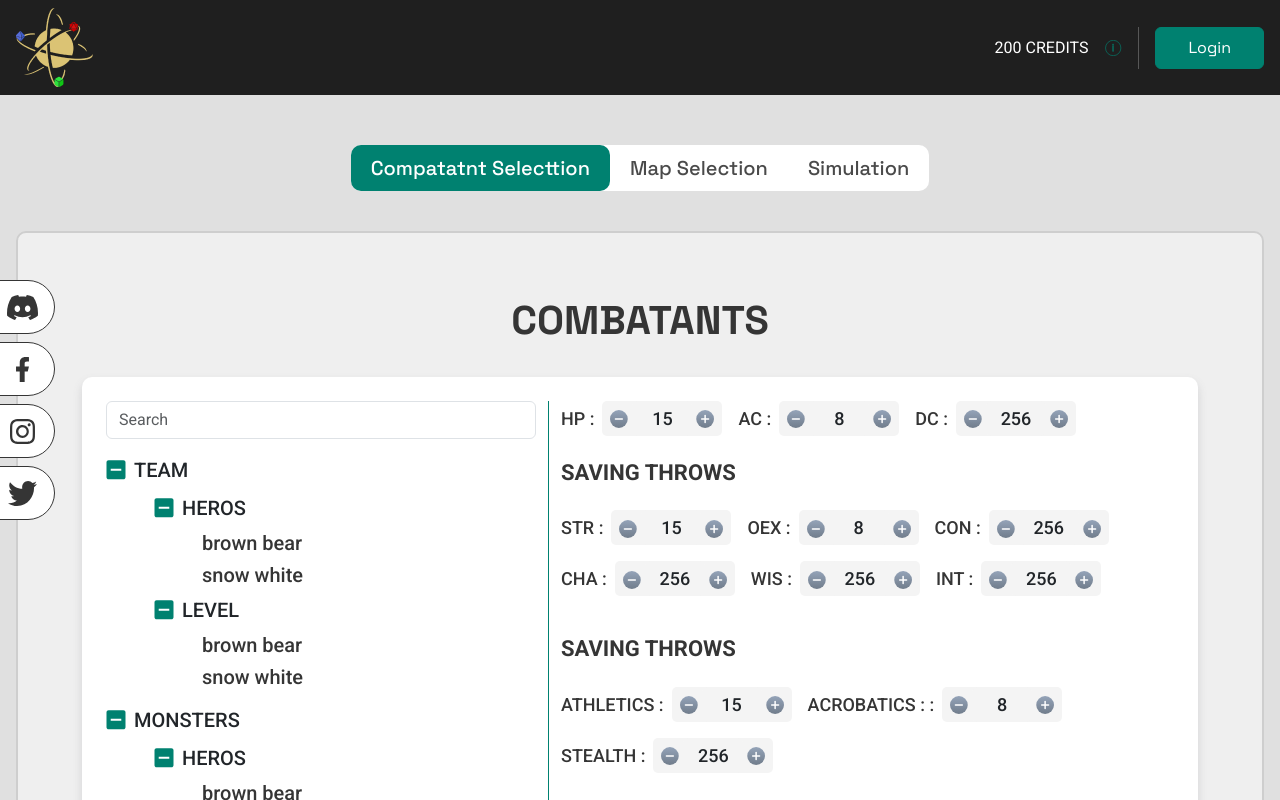
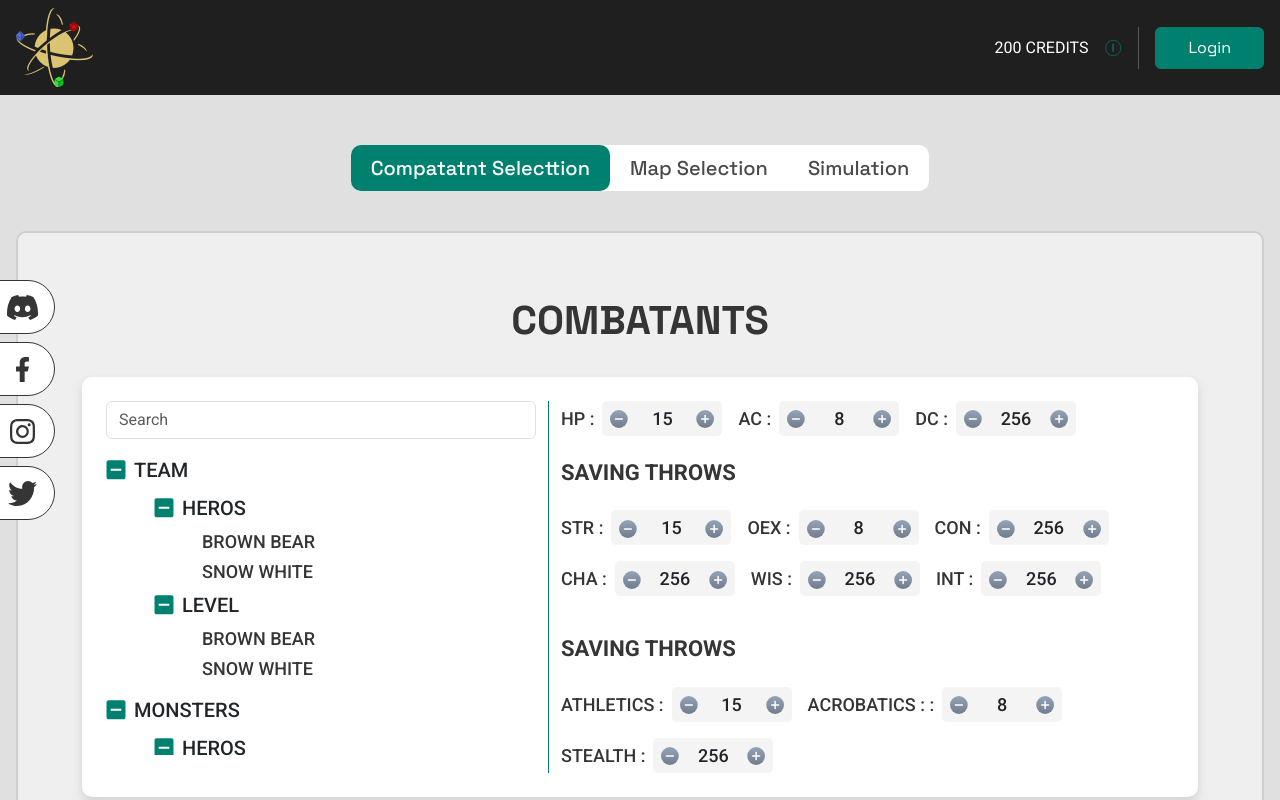
Before and after one commit to asfandtaimoor/encounterra, a Next.js app: page / in a window 1280 px wide. Shown: the top 800 px of the page. Built offline with nearby package versions, Linux system fonts and the light colour scheme.

Commit message:
Combatants Data list updated

```diff
--- a/src/components/Compatant/index.jsx
+++ b/src/components/Compatant/index.jsx
@@ -140,6 +140,7 @@ function ListData() {
     },
     {
       title: "monsters",
+      data: ["brown bear", "snow white"],
     },
   ];
 
@@ -149,9 +150,11 @@ function ListData() {
         <input type="text" class="form-control" placeholder="Search" />
       </div>
 
-      {DataList.map((item, index) => {
-        return <ListDetailsItem key={index} data={item} />;
-      })}
+      <div className="ts-data-list-container">
+        {DataList.map((item, index) => {
+          return <ListDetailsItem key={index} data={item} />;
+        })}
+      </div>
     </div>
   );
 }
@@ -190,7 +193,7 @@ function ListDetailsItem({ data }) {
             {/* Render data elements */}
             {Object.entries(data.data).map(([key, value], index) => (
               <li key={index}>
-                <h4 className="ts-fs-20">{value}</h4>
+                <h4 className="ts-fs-18 text-uppercase">{value}</h4>
               </li>
             ))}
           </ul>
--- a/src/styles/Components/index.scss
+++ b/src/styles/Components/index.scss
@@ -313,3 +313,22 @@ input::-webkit-inner-spin-button {
     border-right: 1px solid $color-primary;
   }
 }
+
+.ts-data-list-container {
+  height: 300px;
+  overflow: auto;
+  &::-webkit-scrollbar {
+    width: 10px;
+  }
+  &::-webkit-scrollbar-track {
+    background: #f1f1f1;
+    border-radius: 10px;
+  }
+  &::-webkit-scrollbar-thumb {
+    background: #888;
+    border-radius: 10px;
+  }
+  &::-webkit-scrollbar-thumb:hover {
+    background: #555;
+  }
+}
```
